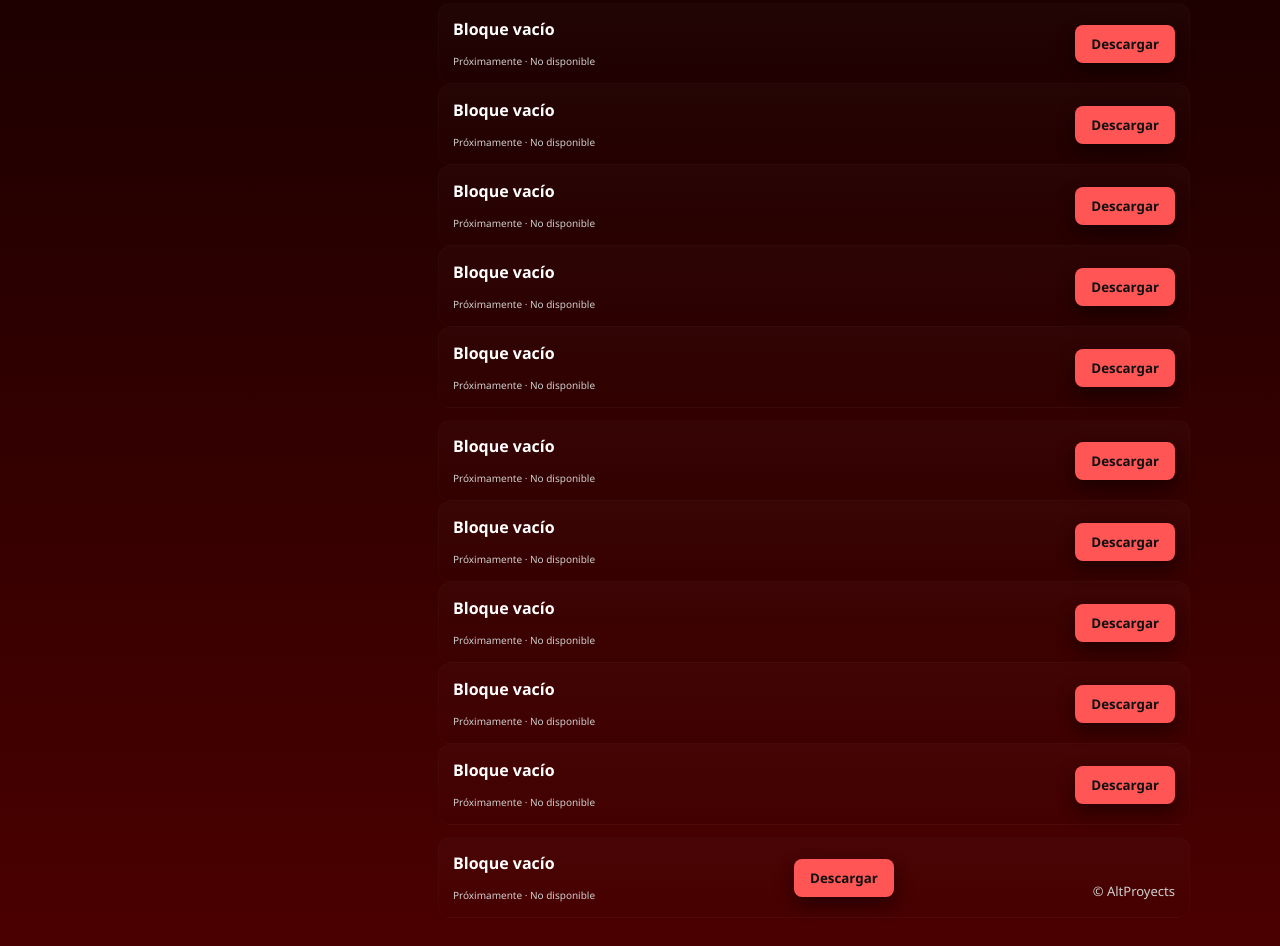
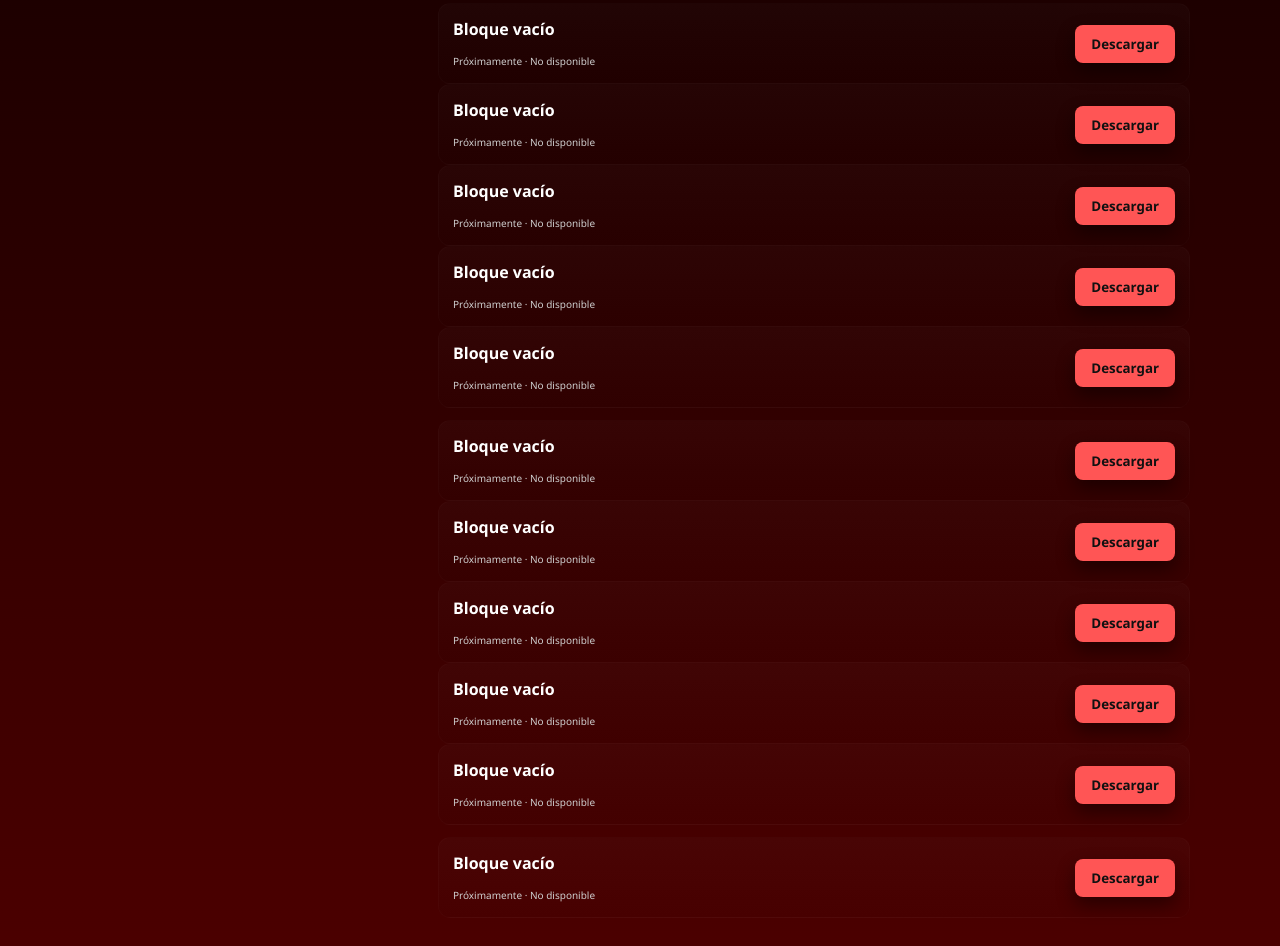
Before and after one commit to 0alt/AltProyects, a plain HTML site: page index.html in a window 1280 px wide. Shown: the part 609-1555 px from the top of the page. Drawn offline with Linux system fonts and the light colour scheme.

Commit message:
Update index.html

```diff
--- a/index.html
+++ b/index.html
@@ -299,7 +299,6 @@
             <button class="download-btn">Descargar</button>
     </div> <!-- list-container -->
 
-    <footer>© AltProyects</footer>
   </main>
 
 </div> <!-- wrap -->
```
